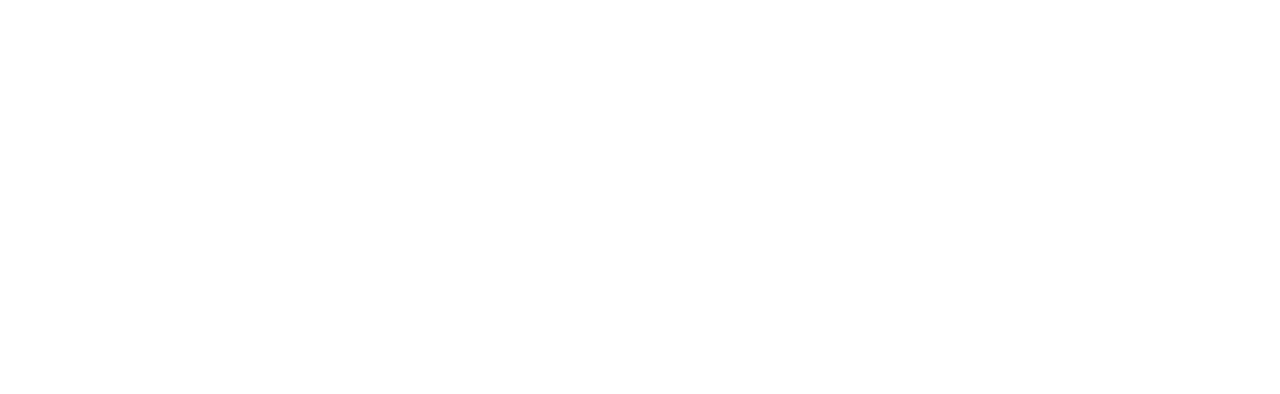
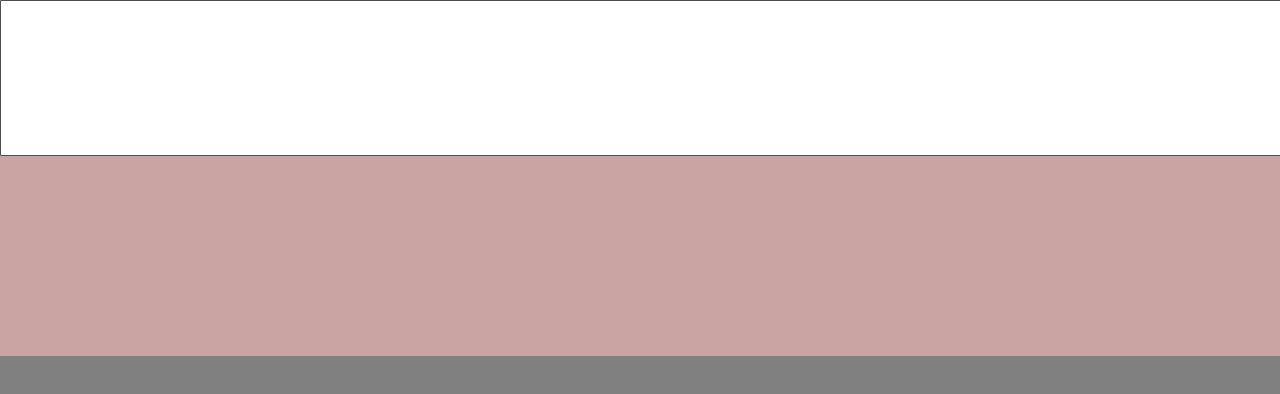
Before and after one commit to Hotimpulse/virtual-keyboard, a website: page index.html in a window 1280 px wide. Drawn offline with Linux system fonts and the light colour scheme.

Commit message:
feat: adding the eslint and styles as well as the script to the website

```diff
--- a/index.html
+++ b/index.html
@@ -5,11 +5,11 @@
     <meta charset="UTF-8">
     <meta http-equiv="X-UA-Compatible" content="IE=edge">
     <meta name="viewport" content="width=device-width, initial-scale=1.0">
+    <link rel="stylesheet" href="./style.css">
     <title>Virtual Keyboard</title>
 </head>
 
 <body>
-
+<script src="./index.js"></script>
 </body>
-
 </html>
--- a/index.js
+++ b/index.js
@@ -1,13 +1,35 @@
 document.body.onload = createKeys;
 
 function createKeys() {
+  // keys
+  const keysLowerCase = [
+    ["§", "1", "2", "3", "4", "5", "6", "7", "8", "9", "0", "-", "="],
+    ["  ", "q", "w", "e", "r", "t", "y", "u", "i", "o", "p"],
+    ["a", "s", "d", "f", "g", "h", "j", "k", "l", ";", "'", `\n`],
+    ["z", "x", "c", "v", "b", "n", "m", ",", ".", "/"],
+  ];
+
+  const keysShiftCase = [
+    ["±", "!", "@", "#", "$", "%", "^", "&", "*", "(", ")", "_", "+", ""],
+    ["  ", "Q", "W", "E", "R", "T", "Y", "U", "I", "O", "P"],
+    ["A", "S", "D", "F", "G", "H", "J", "K", "L", ":", `"`, "|"],
+    ["z", "x", "c", "v", "b", "n", "m", "<", ">", "?"],
+  ];
+
+  //input
+
+  const input = document.createElement("input");
+  input.setAttribute("type", "text");
+  input.setAttribute("id", "input-field");
+  document.body.appendChild(input);
+
+  input.style.display = "flex";
+
+  //keyboard
+
+  const keyboard = document.createElement("div");
+  keyboard.setAttribute("id", "virtual-keyboard");
+  document.body.appendChild(keyboard);
 
 
-    // keys
-
-    //input
-
-    const input = document.createElement("input");
-    input.setAttribute("type", "text");
-    document.body.appendChild(input);
 }
--- /dev/null
+++ b/style.css
@@ -0,0 +1,18 @@
+body {
+    background: grey;
+    margin: 0;
+    box-sizing: border-box;
+}
+
+#input-field {
+    display: flex;
+    width: 100%;
+    height: 150px;
+}
+
+#virtual-keyboard {
+    display: flex;
+    width: 100%;
+    height: 200px;
+    background: rgb(202, 163, 163);
+}
```
Also changed, not shown: package.json (added, +22 -0 lines), .eslintrc.js (added), 1 other file.
